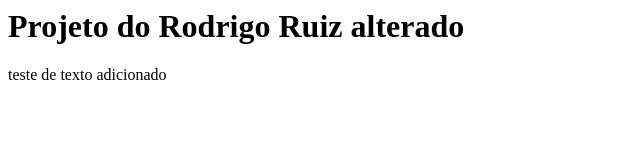
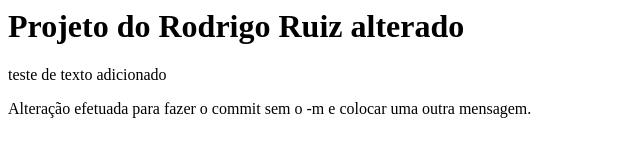
Before and after one commit to rodrigomruiz/curso-git, a plain HTML site: page index.html in a window 1280 px wide. Shown: the whole page, without its empty margins (0-640 px from the left). Drawn offline with Linux system fonts and the light colour scheme.

Commit message:
segundo paragrafo add.

```diff
--- a/index.html
+++ b/index.html
@@ -7,6 +7,7 @@
 	<body>
 		<h1>Projeto do Rodrigo Ruiz alterado</h1>
 		<p>teste de texto adicionado</p>
+		<p>Alteração efetuada para fazer o commit sem o -m e colocar uma outra mensagem.</p>
 	</body>
 
 </html>
```
